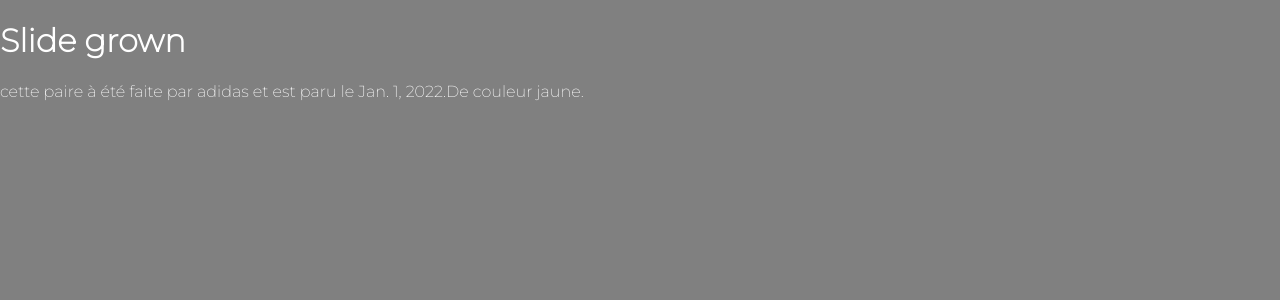
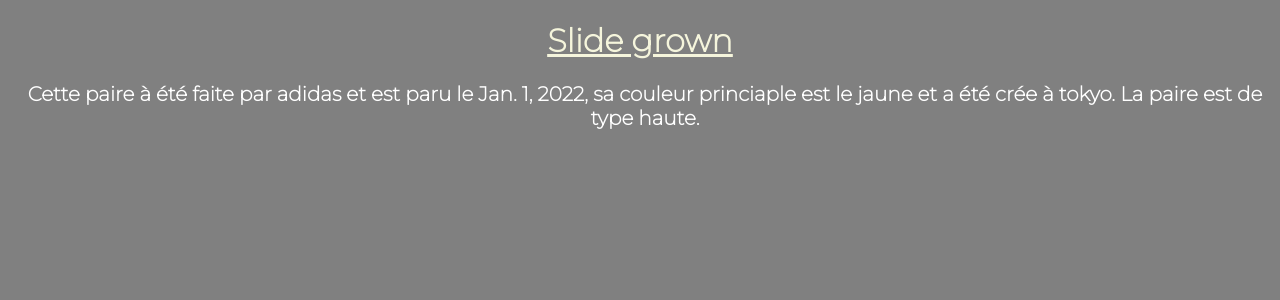
Before and after one commit to BYoYo03/TPweb-R209-version3, a Django app: page /affiche/2/ in a window 1280 px wide. Shown: the top 300 px of the page. Run offline with Django 4.2, Linux system fonts and the light colour scheme; data comes from the database, SQL or seed files in the repository; both versions use the stored data as it was after the commit.

Commit message:
version110

```diff
--- a/firstproject/stockpaire/static/ajout.css
+++ b/firstproject/stockpaire/static/ajout.css
@@ -7,6 +7,28 @@
     font-family: 'Montserrat', sans-serif;
 }
 
+a:link
+{
+    font-weight: bold;
+ text-decoration:none;
+}
+.p1 {
+    text-align: center;
+    font-weight: bolder;
+    font-size: 20px;
+}
+.titre1 {
+    text-decoration: underline;
+    color: beige;
+    text-align: center;
+    border-style: dashed;
+    border-color: beige;
+    border: azure;
+}
+
+p {
+    margin-left:10px ;
+}
 nav {
 padding: 10px;
 background: white;
--- a/firstproject/stockpaire/templates/stockpaire/affichepaire.html
+++ b/firstproject/stockpaire/templates/stockpaire/affichepaire.html
@@ -8,7 +8,7 @@
   <link rel="stylesheet" href="{%static 'ajout.css' %}" type="text/css">
 </head>
 <body>
-<h1> {{paire.nom}} </h1>
-<p> cette paire à été faite par {{paire.marque}} et est paru le {{paire.annee}}.De couleur {{paire.couleur}}. </p>
+<h1 class="titre1"> {{paire.nom}} </h1>
+<p class="p1"> Cette paire à été faite par {{paire.marque}} et est paru le {{paire.annee}}, sa couleur princiaple est le {{paire.couleur}} et a été crée à {{ paire.ville }}. La paire est de type {{ paire.type }}.</p>
 </body>
 </html>
--- a/firstproject/stockpaire/templates/stockpaire/ajoutpaire.html
+++ b/firstproject/stockpaire/templates/stockpaire/ajoutpaire.html
@@ -8,7 +8,7 @@
   <link rel="stylesheet" href="{%static 'ajout.css' %}" type="text/css">
 </head>
 <body>
-<nav> <a class="nav1" href="/stockpaire/home">Accueil</a><a class="nav2" href="/stockpaire/ajoutpaire">Ajouter une paire</a></nav>
+<nav> <a class="nav1" href="/stockpaire/home">Accueil</a><a class="nav2" href="/stockpaire/ajoutpairev">Ajouter une ville de création</a></nav>
 <form method="post" action="/stockpaire/traitement/">
         {% csrf_token %} <!-- code permettant de protéger votre application en évitant
 de rejouer un formulaire avec des droits différents -->
```
Also changed, not shown: firstproject/stockpaire/static/main.css (+24 -1 lines), firstproject/stockpaire/templates/stockpaire/index.html (+0 -10 lines), firstproject/db.sqlite3.
